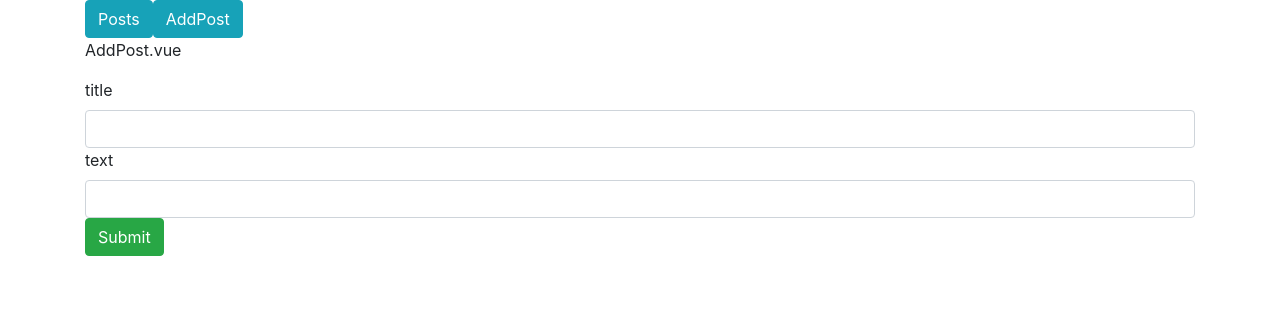
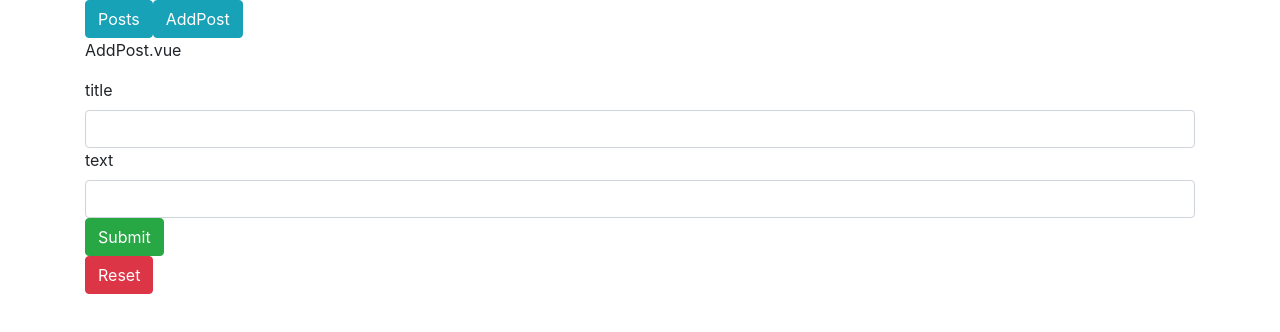
Before and after one commit to Ranagol/blog-app, a Vue app: page /add in a window 1280 px wide. Shown: the top 332 px of the page. Built offline with nearby package versions, Linux system fonts and the light colour scheme.

Commit message:
Zadatak 5

```diff
--- a/src/components/AddPost.vue
+++ b/src/components/AddPost.vue
@@ -8,6 +8,7 @@
       <input type="text" name="text" v-model="text" class="form-control">
       <button @click.prevent="onSubmit" class="btn btn-success">Submit</button>
     </form>
+    <button @click="reset" class="btn btn-danger">Reset</button>
 
   </div>
 </template>
@@ -30,6 +31,10 @@ export default {
       await postService.createPost(body);
       alert("Uspesno kreiran post");
       this.$router.push('/posts');
+    },
+    reset(){
+      this.title = '';
+      this.text = '';
     }
   }
 }
```
